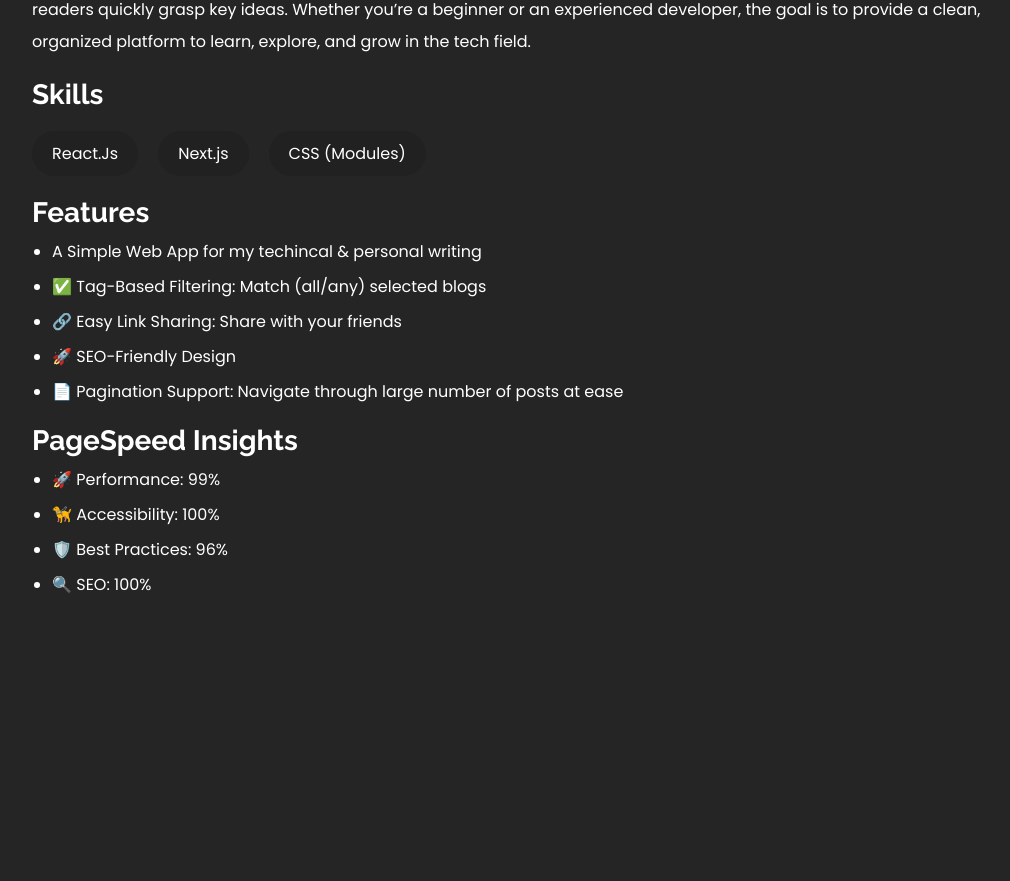
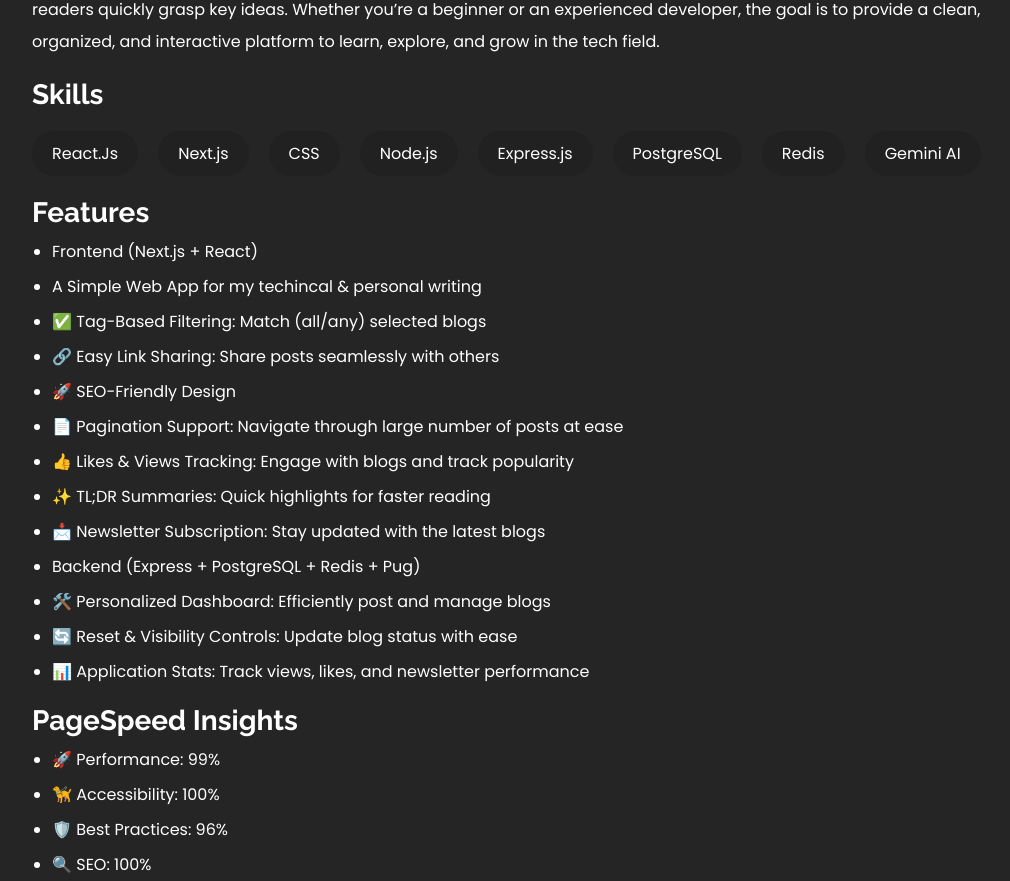
Before and after one commit to sambasivareddy-ch/sambasiva, a React (Create React App) app: page /project/project1 in a window 1280 px wide. Shown: the part 2232-3113 px from the top of the page, without its empty margins (96-1106 px from the left). Before the commit the page ends 2849 px from the top, so only its background shows below. Built offline with nearby package versions, Linux system fonts and the light colour scheme.

Commit message:
Updated Blog project description

```diff
--- a/src/projectinfo.js
+++ b/src/projectinfo.js
@@ -1,30 +1,39 @@
 const PROJECTS_DATA = [
     {
-        id: 'project1',
+        id: "project1",
         project_name: "Blog Page",
         link: "https://bysiva.blog/",
         gitlink: "https://github.com/sambasivareddy-ch/writes-by-siva",
         description:
-            "This is a simple blogging application designed to share technical articles, coding solutions, and developer-focused blogs. It covers trending topics in software development such as AI/ML, MERN stack, and modern engineering practices. The blog section includes detailed posts on system design and core computer science concepts, while the coding section focuses on competitive programming with practical solutions and explanations. Each post is structured for clarity and usefulness, helping readers quickly grasp key ideas. Whether you’re a beginner or an experienced developer, the goal is to provide a clean, organized platform to learn, explore, and grow in the tech field.",
-        skills: ["React.Js", "Next.js", "CSS (Modules)"],
+            `This is a full-stack blogging application designed to share technical articles, coding solutions, and developer-focused blogs. It covers trending topics in software development such as AI/ML, the MERN stack, and modern engineering practices. The blog section includes detailed posts on system design and core computer science concepts, while the coding section focuses on competitive programming with practical solutions and explanations.
+            Each post is structured for clarity and usefulness, helping readers quickly grasp key ideas. Whether you’re a beginner or an experienced developer, the goal is to provide a clean, organized, and interactive platform to learn, explore, and grow in the tech field.`,
+        skills: ["React.Js", "Next.js", "CSS", "Node.js", "Express.js", "PostgreSQL", "Redis", "Gemini AI"],
         status: "Completed",
         preview: true,
         features: [
+            "Frontend (Next.js + React)",
             "A Simple Web App for my techincal & personal writing",
             "✅ Tag-Based Filtering: Match (all/any) selected blogs",
-            "🔗 Easy Link Sharing: Share with your friends",
+            "🔗 Easy Link Sharing: Share posts seamlessly with others",
             "🚀 SEO-Friendly Design",
-            "📄 Pagination Support: Navigate through large number of posts at ease"
+            "📄 Pagination Support: Navigate through large number of posts at ease",
+            "👍 Likes & Views Tracking: Engage with blogs and track popularity",
+            "✨ TL;DR Summaries: Quick highlights for faster reading",
+            "📩 Newsletter Subscription: Stay updated with the latest blogs",
+            "Backend (Express + PostgreSQL + Redis + Pug)",
+            "🛠️ Personalized Dashboard: Efficiently post and manage blogs",
+            "🔄 Reset & Visibility Controls: Update blog status with ease",
+            "📊 Application Stats: Track views, likes, and newsletter performance"
         ],
         insights: {
-            'performance': '99',
-            'accessibility': '100',
-            'best-practices': '96',
-            'seo': '100'
-        }
+            performance: "99",
+            accessibility: "100",
+            "best-practices": "96",
+            seo: "100",
+        },
     },
     {
-        id: 'project2',
+        id: "project2",
         project_name: "Spotify Profile",
         link: "https://music-dashboard-spotify.vercel.app/",
         gitlink: "https://github.com/sambasivareddy-ch/spotify-profile-client",
@@ -43,10 +52,10 @@ const PROJECTS_DATA = [
             "Display currently playing song with real-time updates.",
             "Show user's playback queue with upcoming tracks.",
             "Responsive design for optimal experience across desktop, tablet, and mobile.",
-        ]
+        ],
     },
     {
-        id: 'project3',
+        id: "project3",
         project_name: "NextBuy",
         link: "https://e-nextbuy.vercel.app/",
         gitlink: "https://github.com/sambasivareddy-ch/nextbuy",
@@ -57,7 +66,7 @@ const PROJECTS_DATA = [
         preview: true,
     },
     {
-        id: 'project4',
+        id: "project4",
         project_name: "Database Backup Utility",
         link: "https://github.com/sambasivareddy-ch/db_backup_utility/releases/tag/v1.0.0",
         gitlink: "https://github.com/sambasivareddy-ch/db_backup_utility",
@@ -68,7 +77,7 @@ const PROJECTS_DATA = [
         preview: true,
     },
     {
-        id: 'project5',
+        id: "project5",
         project_name: "Meeting Notes",
         link: "https://meeting-notes-phi.vercel.app/",
         gitlink: "https://github.com/sambasivareddy-ch/meeting_notes",
@@ -79,22 +88,24 @@ const PROJECTS_DATA = [
         preview: true,
     },
     {
-        id: 'project6',
+        id: "project6",
         project_name: "Event Management REST API",
         link: "",
         gitlink: "https://github.com/sambasivareddy-ch/rest_api_go",
-        description: "An Event Management API helps in creating, deleting and updating an event. And supports user registration to the events",
-        skills: ['Go', 'Gin ', 'REST API', 'SQLite3'],
+        description:
+            "An Event Management API helps in creating, deleting and updating an event. And supports user registration to the events",
+        skills: ["Go", "Gin ", "REST API", "SQLite3"],
         status: "Completed",
         preview: false,
     },
     {
-        id: 'project7',
+        id: "project7",
         project_name: "Club Manager",
         link: "https://eclub-manager.vercel.app/",
         gitlink: "https://github.com/sambasivareddy-ch/club_manager",
-        description: "An application which allows the manage the different clubs affectively without conflicting the Events",
-        skills: ['React.js', 'Express.js', 'Mongo DB', 'Rest API', 'Redux'],
+        description:
+            "An application which allows the manage the different clubs affectively without conflicting the Events",
+        skills: ["React.js", "Express.js", "Mongo DB", "Rest API", "Redux"],
         status: "Completed",
         preview: false,
         features: [
@@ -103,7 +114,7 @@ const PROJECTS_DATA = [
             "Once the manager is added, We will send an email with Password to login into the web application",
             "Manager can add the club members, events and edit club related to that Club",
             "In the home page, we summarize all the clubs and events related to that organization",
-        ]
+        ],
     },
 ];
 
```
